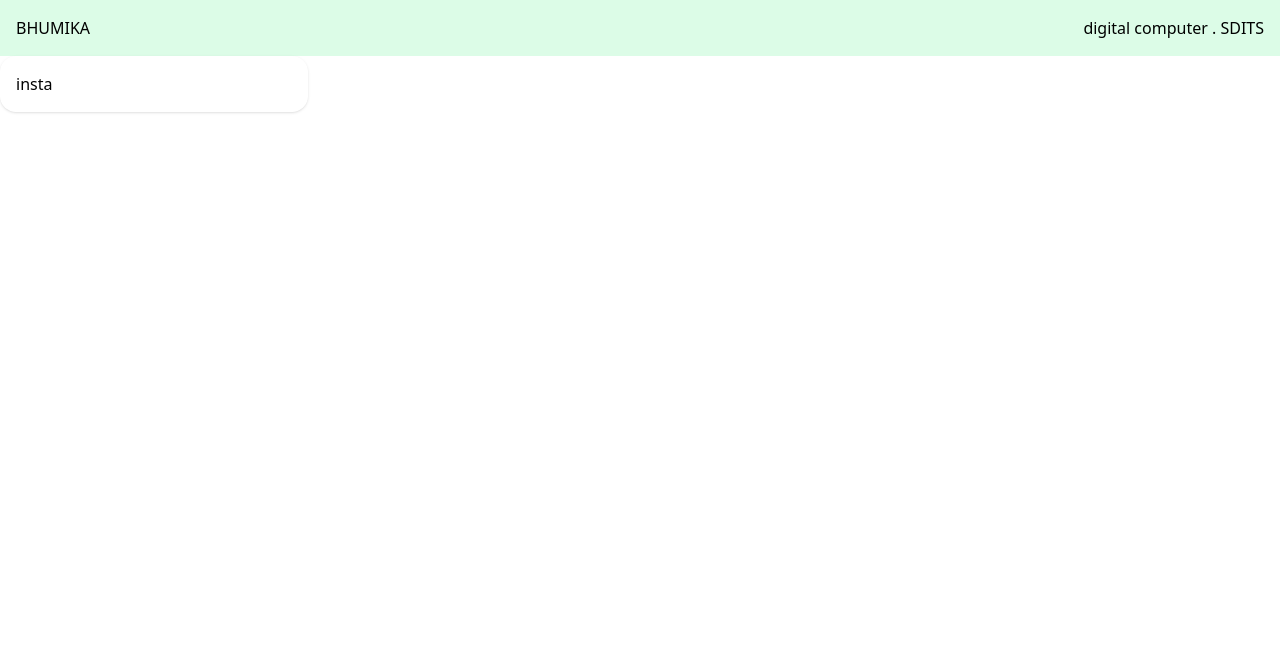
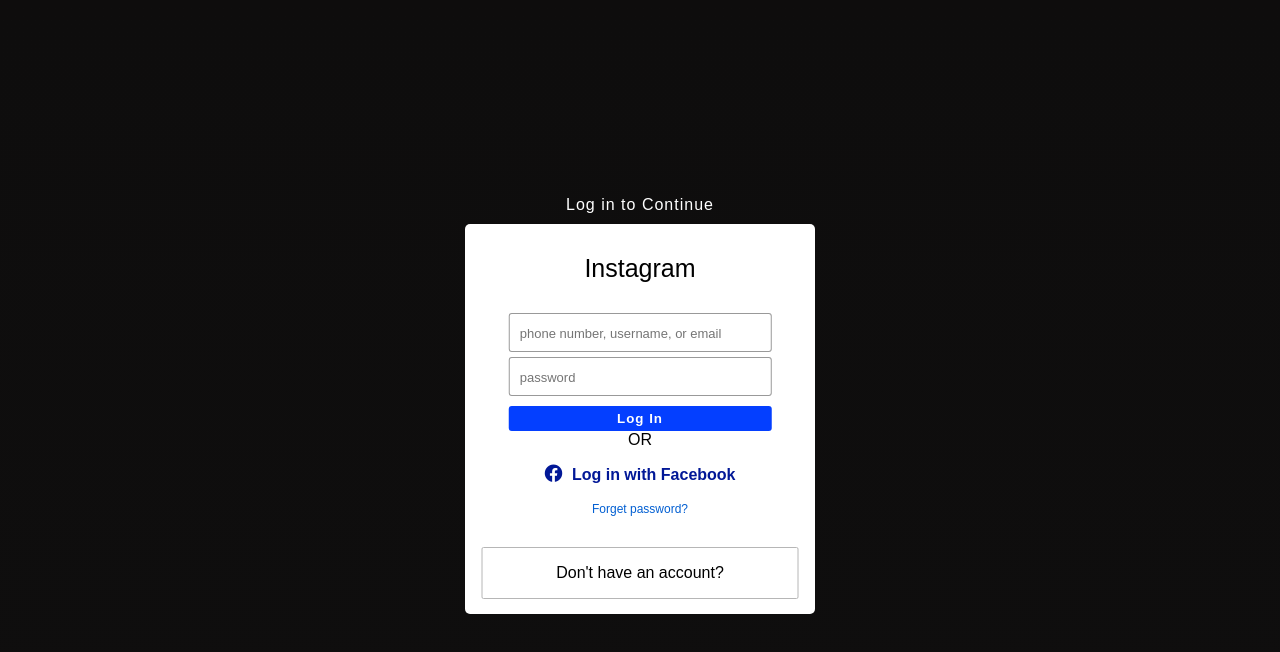
Before and after one commit to bhumika245/Digital-Computing-Task, a plain HTML site: page index.html in a window 1280 px wide. Drawn offline with nearby package versions, Linux system fonts and the light colour scheme.

Commit message:
Update index.html

```diff
--- a/index.html
+++ b/index.html
@@ -3,20 +3,182 @@
 <head>
     <meta charset="UTF-8">
     <meta name="viewport" content="width=device-width, initial-scale=1.0">
-    <title>Task Bhumika</title>
-    <script src="https://cdn.tailwindcss.com"></script>
+    <title>Instagram Log in form design</title>
+    <link rel="stylesheet" href="
+    https://cdnjs.cloudflare.com/ajax/libs/font-awesome/5.12.1/css/all.min.css">
+    <style>
+        body{
+            margin: 0;
+            padding: 0;
+            display: flex;
+            min-height: 100vh;
+            align-items: center;
+            justify-content: center;
+            background: linear-gradient(#0e0d0d,#0f0e0e);
+            font-family: sans-serif;
+        }
+        .container{
+            text-align: center;
+        }
+        .text{
+            color: #fff;
+            letter-spacing: 1px;
+            margin:10px;
+        }
+        .page{
+            width: 350px;
+            background: #fff;
+            border-radius: 5px;
+            padding-bottom: 15px;
+        }
+        .title{
+            padding: 30px 0;
+            text-transform: capitalize;
+            font-size: 25px;
 
+        }
+        form{
+            width: 75%;
+            display: flex;
+            flex-direction: column;
+            position: relative;
+            left: 50%;
+            transform: translateX(-50%);
+        }
+        form input{
+            margin-bottom: 5px;
+            border: 1px solid rgba(0,0,0,0.4);
+            border-radius: 3px;
+            outline: none;
+        }
+        form input:focus{
+            border: 1px solidrgba(0,0,0,0.7);
+            background: #efefef;
+        }
+        input[type="text"],input[type="password"]{
+            padding-left: 10px;
+            position: relative;
+            height: 35px;
+            font-size: 17px;
+        }
+        input::placeholder{
+            font-weight: normal;
+            font-size: 13px;
+            transition: 0.3s ease;
+        }
+        input:focus::placeholder{
+            position: absolute;
+            font-size: 10px;
+            transform: translateY(-13px);
+        }
+        form button{
+            border: none;
+            background: #043fff;
+            padding: 5px 0;
+            margin-top: 5px;
+            color: #fff;
+            border-radius: 3px;
+            font-weight: bold;
+            text-transform: capitalize;
+            letter-spacing: 1px;
+            outline: none;
+            cursor: pointer;
+        }
+        form button:active{
+            background: #2c58fe;
+            transform: scale(0.995);
+        }
+        form.option{
+            color: #5a5a5a;
+            margin: 10px 0;
+            font-weight: bold;
+            position: relative;
+        }
+        form.option:before{
+            position: absolute;
+            content:'';
+            width: 37%;
+            height: 2px;
+            background: #b6b6b6;
+            left: 0;
+            top: 50%;
+            transform: translateY(-50%);
+            border-radius: 50px;
+        }
+        form.option:after{
+            position: absolute;
+            content:'';
+            width: 37%;
+            height: 2px;
+            background: #b6b6b6;
+            left: 0;
+            top: 50%;
+            transform: translateY(-50%);
+            border-radius: 50px;
+        }
+        .fblink{
+            margin-top: 15px;
+            width: 100%;
+        }
+        .fblink span{
+            font-size: 18px;
+            color: #021897;
+            margin-right: 5px;
+        }
+        .fblink a{
+            text-decoration: none;
+            font-weight: bold;
+            color:#021897;
+        }
+        .forget-id{
+            margin: 15px;
+        }
+        .forget-id a{
+            text-decoration: none;
+            color: #025fd2;
+            font-size: 12px;
+            font-weight: 500;
+        }
+        .page .signup{
+            position: relative;
+            border: 1px solid #b6b6b6;
+            border-radius: 2px;
+            width: 90%;
+            left: 50%;
+            transform: translateX(-50%);
+            margin-top: 30px;
+        }
+        .signup a{
+            text-decoration: none;
+            margin-left: 5px;
+            color: #008aff;
+            font-weight: bold;
+        }
+    </style>
 </head>
 <body>
-    <div class="bg-green-100 p-4 flex justify-between"><h1>BHUMIKA</h1>
-    <h2>digital computer . SDITS</h2>
-    </div>
-    <div class="grid grid-cols-4 gap-4">
-        <div class="p-4 rounded-2xl shadow">
-            <a href="insta.html">insta</a>
+    <div class="container">
+        <div class="text">Log in to Continue</div>
+        <div class="page">
+            <div class="title">Instagram</div>
+            <form>
+                <input type="text" placeholder="phone number, username, or email">
+                <input type="password" placeholder="password">
+                <button>Log in</button>
+                <div class="option">OR</div>
+            </form>
+            <div class="fblink">
+                <span class="fab fa-facebook"></span>
+                <a href="#">Log in with Facebook</a>
+            </div>
+            <div class="forget-id">
+                <a href="#">Forget password?</a>
+            </div>
+            <div class="signup">
+                <p>Don't have an account?</p>
+            </div>
         </div>
     </div>
 
-
 </body>
 </html>
```
